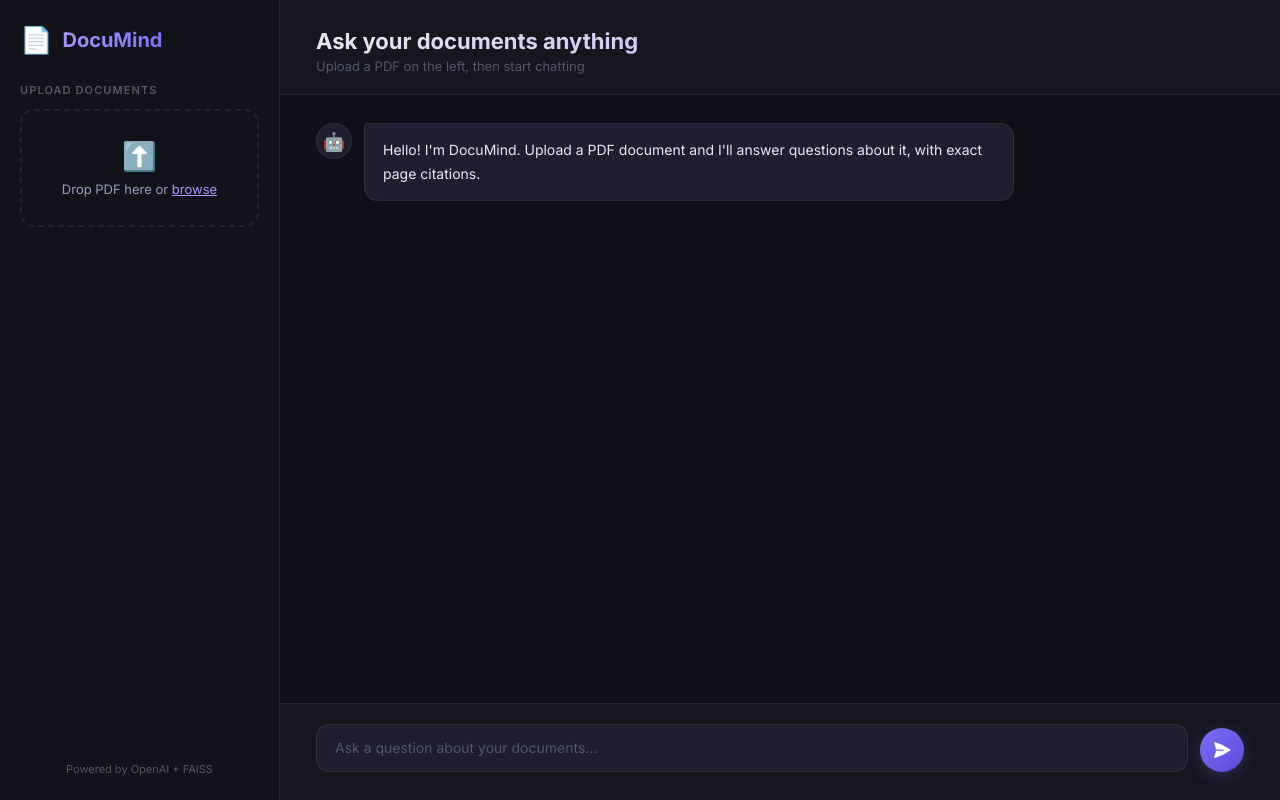
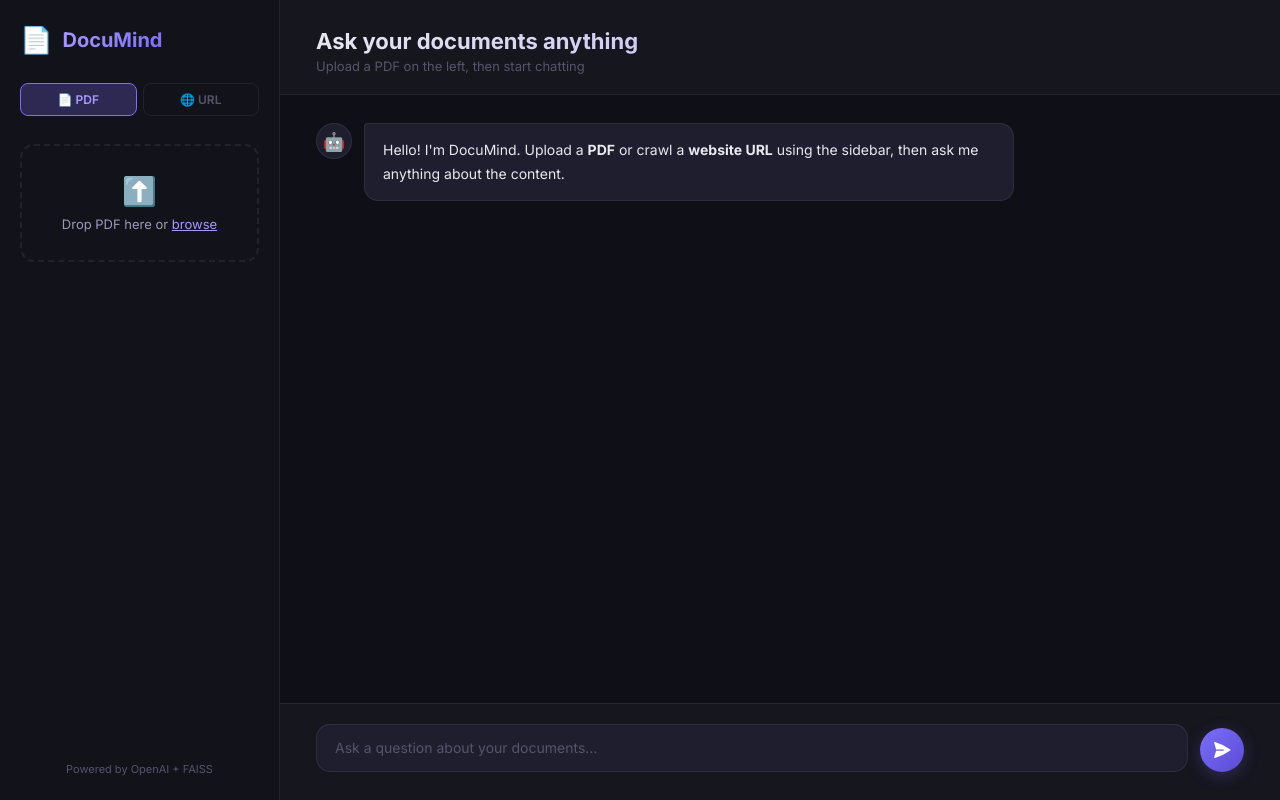
Before and after one commit to B-Anand18/DocuMind, a FastAPI app: page / in a window 1280 px wide. Run offline with FastAPI, Linux system fonts and the light colour scheme.

Commit message:
Added Web crawl

```diff
--- a/backend/main.py
+++ b/backend/main.py
@@ -4,9 +4,10 @@ main.py
 FastAPI application entry point.
 
 Endpoints:
-  GET  /          – Serves the Jinja2 HTML frontend
-  POST /upload    – Accepts a PDF, saves it, and triggers ingestion
-  POST /chat      – Accepts a question, runs RAG, returns answer + sources
+  GET  /            – Serves the Jinja2 HTML frontend
+  POST /upload      – Accepts a PDF, saves it, and triggers ingestion
+  POST /ingest-url  – Crawls a URL + child pages and indexes content
+  POST /chat        – Accepts a question, runs RAG, returns answer + sources
 """
 
 import os
@@ -19,7 +20,7 @@ from fastapi.templating import Jinja2Templates
 from pydantic import BaseModel
 from dotenv import load_dotenv
 
-from ingest import ingest_pdf
+from ingest import ingest_pdf, ingest_url
 from chat_service import answer_question
 
 load_dotenv()
@@ -42,6 +43,11 @@ templates = Jinja2Templates(directory=os.path.join(BASE_DIR, "templates"))
 # ---------------------------------------------------------------------------
 class ChatRequest(BaseModel):
     question: str
+
+
+class IngestUrlRequest(BaseModel):
+    url: str
+    max_child_urls: int = 30
 
 
 class SourceItem(BaseModel):
@@ -76,13 +82,31 @@ async def upload_pdf(file: UploadFile = File(...)):
     with open(dest_path, "wb") as buffer:
         shutil.copyfileobj(file.file, buffer)
 
-    # Trigger ingestion pipeline
     try:
         ingest_pdf(dest_path)
     except Exception as exc:
         raise HTTPException(status_code=500, detail=f"Ingestion failed: {exc}") from exc
 
     return {"message": f"'{file.filename}' uploaded and indexed successfully."}
+
+
+@app.post("/ingest-url")
+async def ingest_url_endpoint(body: IngestUrlRequest):
+    """
+    Crawl a URL and its same-domain child pages, then index the content into FAISS.
+    """
+    url = body.url.strip()
+    if not url.startswith(("http://", "https://")):
+        raise HTTPException(status_code=400, detail="URL must start with http:// or https://")
+
+    try:
+        pages_indexed = ingest_url(url, max_child_urls=body.max_child_urls)
+    except ValueError as exc:
+        raise HTTPException(status_code=422, detail=str(exc)) from exc
+    except Exception as exc:
+        raise HTTPException(status_code=500, detail=f"URL ingestion failed: {exc}") from exc
+
+    return {"message": f"Crawled and indexed {pages_indexed} page(s) from '{url}'."}
 
 
 @app.post("/chat", response_model=ChatResponse)
--- a/backend/requirements.txt
+++ b/backend/requirements.txt
@@ -9,3 +9,7 @@ pypdf
 python-dotenv
 jinja2
 python-multipart
+requests
+beautifulsoup4
+lxml
+playwright
--- a/backend/static/styles.css
+++ b/backend/static/styles.css
@@ -77,6 +77,101 @@ body {
   color: var(--text-muted);
   margin-bottom: 12px;
 }
+
+/* ── Ingest tabs (PDF / URL) ─────────────────────────────── */
+.ingest-tabs {
+  display: flex;
+  gap: 6px;
+}
+.tab-btn {
+  flex: 1;
+  padding: 8px 0;
+  font-family: var(--font);
+  font-size: 12px;
+  font-weight: 600;
+  border: 1px solid var(--border);
+  border-radius: var(--radius-sm);
+  background: transparent;
+  color: var(--text-muted);
+  cursor: pointer;
+  transition: background var(--transition), color var(--transition), border-color var(--transition);
+}
+.tab-btn:hover {
+  background: var(--bg-surface);
+  color: var(--text-secondary);
+}
+.tab-btn.active {
+  background: var(--accent-glow);
+  border-color: var(--accent);
+  color: var(--accent-light);
+}
+
+/* Ingest panels */
+.ingest-panel { display: flex; flex-direction: column; gap: 8px; }
+
+/* URL input field */
+.url-input {
+  width: 100%;
+  background: var(--bg-surface);
+  border: 1px solid var(--border);
+  border-radius: var(--radius-sm);
+  color: var(--text-primary);
+  font-family: var(--font);
+  font-size: 13px;
+  padding: 10px 14px;
+  outline: none;
+  transition: border-color var(--transition), box-shadow var(--transition);
+}
+.url-input::placeholder { color: var(--text-muted); }
+.url-input:focus {
+  border-color: var(--accent);
+  box-shadow: 0 0 0 3px var(--accent-glow);
+}
+
+/* Max pages row */
+.url-options {
+  display: flex;
+  align-items: center;
+  justify-content: space-between;
+  gap: 8px;
+}
+.url-option-label {
+  font-size: 11px;
+  color: var(--text-muted);
+}
+.url-pages-input {
+  width: 64px;
+  background: var(--bg-surface);
+  border: 1px solid var(--border);
+  border-radius: var(--radius-sm);
+  color: var(--text-primary);
+  font-family: var(--font);
+  font-size: 12px;
+  padding: 6px 10px;
+  outline: none;
+  text-align: center;
+  transition: border-color var(--transition);
+}
+.url-pages-input:focus { border-color: var(--accent); }
+
+/* Crawl button */
+.crawl-btn {
+  width: 100%;
+  padding: 10px;
+  font-family: var(--font);
+  font-size: 13px;
+  font-weight: 600;
+  border: none;
+  border-radius: var(--radius-sm);
+  background: linear-gradient(135deg, var(--accent), #5b4bd8);
+  color: #fff;
+  cursor: pointer;
+  box-shadow: 0 4px 16px var(--accent-glow);
+  transition: transform var(--transition), box-shadow var(--transition), opacity var(--transition);
+}
+.crawl-btn:hover   { transform: translateY(-1px); box-shadow: 0 6px 20px var(--accent-glow); }
+.crawl-btn:active  { transform: translateY(0); }
+.crawl-btn:disabled { opacity: .5; cursor: not-allowed; transform: none; }
 
 /* Upload zone */
 .upload-zone {
--- a/backend/templates/index.html
+++ b/backend/templates/index.html
@@ -17,16 +17,40 @@
       <span class="logo-text">DocuMind</span>
     </div>
 
-    <div class="upload-section">
-      <h3 class="section-label">Upload Documents</h3>
+    <!-- Tabs -->
+    <div class="ingest-tabs">
+      <button class="tab-btn active" id="tabPdf" onclick="switchTab('pdf')">📄 PDF</button>
+      <button class="tab-btn"        id="tabUrl" onclick="switchTab('url')">🌐 URL</button>
+    </div>
+
+    <!-- PDF Panel -->
+    <div id="panelPdf" class="ingest-panel">
       <label class="upload-zone" id="uploadZone">
         <input type="file" id="pdfInput" accept=".pdf" hidden multiple/>
         <div class="upload-icon">⬆️</div>
         <p class="upload-hint">Drop PDF here or <span class="upload-link">browse</span></p>
       </label>
       <div id="uploadStatus" class="upload-status"></div>
-      <ul id="docList" class="doc-list"></ul>
     </div>
+
+    <!-- URL Panel -->
+    <div id="panelUrl" class="ingest-panel" style="display:none;">
+      <input
+        type="url"
+        id="urlInput"
+        class="url-input"
+        placeholder="https://example.com"
+      />
+      <div class="url-options">
+        <label class="url-option-label" for="maxPages">Max child pages</label>
+        <input type="number" id="maxPages" class="url-pages-input" value="30" min="1" max="100"/>
+      </div>
+      <button class="crawl-btn" id="crawlBtn" onclick="handleUrlIngest()">🕷️ Crawl &amp; Index</button>
+      <div id="urlStatus" class="upload-status"></div>
+    </div>
+
+    <!-- Indexed sources list (shared) -->
+    <ul id="docList" class="doc-list"></ul>
 
     <div class="sidebar-footer">
       <p>Powered by OpenAI + FAISS</p>
@@ -45,7 +69,7 @@
       <div class="message assistant-message">
         <div class="avatar assistant-avatar">🤖</div>
         <div class="bubble">
-          Hello! I'm DocuMind. Upload a PDF document and I'll answer questions about it, with exact page citations.
+          Hello! I'm DocuMind. Upload a <strong>PDF</strong> or crawl a <strong>website URL</strong> using the sidebar, then ask me anything about the content.
         </div>
       </div>
     </section>
@@ -67,7 +91,15 @@
   </main>
 
   <script>
-    // ── Upload ────────────────────────────────────────────────
+    // ── Tab switching ─────────────────────────────────────────
+    function switchTab(tab) {
+      document.getElementById('panelPdf').style.display = tab === 'pdf' ? '' : 'none';
+      document.getElementById('panelUrl').style.display = tab === 'url' ? '' : 'none';
+      document.getElementById('tabPdf').classList.toggle('active', tab === 'pdf');
+      document.getElementById('tabUrl').classList.toggle('active', tab === 'url');
+    }
+
+    // ── PDF Upload ─────────────────────────────────────────────
     const pdfInput   = document.getElementById('pdfInput');
     const uploadZone = document.getElementById('uploadZone');
     const uploadStatus = document.getElementById('uploadStatus');
@@ -86,36 +118,82 @@
     async function handleFiles(files) {
       for (const file of files) {
         if (!file.name.toLowerCase().endsWith('.pdf')) {
-          showUploadStatus(`❌ ${file.name} is not a PDF.`, 'error');
+          showStatus(uploadStatus, `❌ ${file.name} is not a PDF.`, 'error');
           continue;
         }
-        showUploadStatus(`⏳ Uploading & indexing ${file.name}…`, 'loading');
+        showStatus(uploadStatus, `⏳ Uploading & indexing ${file.name}…`, 'loading');
         const formData = new FormData();
         formData.append('file', file);
         try {
           const res  = await fetch('/upload', { method: 'POST', body: formData });
           const data = await res.json();
           if (res.ok) {
-            showUploadStatus(`✅ ${data.message}`, 'success');
-            addDocBadge(file.name);
+            showStatus(uploadStatus, `✅ ${data.message}`, 'success');
+            addDocBadge('📄 ' + file.name);
           } else {
-            showUploadStatus(`❌ ${data.detail || 'Upload failed.'}`, 'error');
+            showStatus(uploadStatus, `❌ ${data.detail || 'Upload failed.'}`, 'error');
           }
         } catch {
-          showUploadStatus('❌ Network error during upload.', 'error');
+          showStatus(uploadStatus, '❌ Network error during upload.', 'error');
         }
       }
     }
 
-    function showUploadStatus(msg, type) {
-      uploadStatus.textContent  = msg;
-      uploadStatus.className    = `upload-status ${type}`;
+    // ── URL Crawl ──────────────────────────────────────────────
+    const urlStatus = document.getElementById('urlStatus');
+    const crawlBtn  = document.getElementById('crawlBtn');
+
+    async function handleUrlIngest() {
+      const url      = document.getElementById('urlInput').value.trim();
+      const maxPages = parseInt(document.getElementById('maxPages').value, 10) || 30;
+
+      if (!url) {
+        showStatus(urlStatus, '❌ Please enter a URL.', 'error');
+        return;
+      }
+      if (!url.startsWith('http://') && !url.startsWith('https://')) {
+        showStatus(urlStatus, '❌ URL must start with http:// or https://', 'error');
+        return;
+      }
+
+      crawlBtn.disabled = true;
+      showStatus(urlStatus, `⏳ Crawling ${url} (up to ${maxPages} pages)…`, 'loading');
+
+      try {
+        const res  = await fetch('/ingest-url', {
+          method:  'POST',
+          headers: { 'Content-Type': 'application/json' },
+          body:    JSON.stringify({ url, max_child_urls: maxPages }),
+        });
+        const data = await res.json();
+        if (res.ok) {
+          showStatus(urlStatus, `✅ ${data.message}`, 'success');
+          addDocBadge('🌐 ' + new URL(url).hostname);
+        } else {
+          showStatus(urlStatus, `❌ ${data.detail || 'Crawl failed.'}`, 'error');
+        }
+      } catch {
+        showStatus(urlStatus, '❌ Network error during crawl.', 'error');
+      }
+
+      crawlBtn.disabled = false;
     }
 
-    function addDocBadge(name) {
+    // Enter key triggers crawl from URL input
+    document.getElementById('urlInput').addEventListener('keydown', e => {
+      if (e.key === 'Enter') handleUrlIngest();
+    });
+
+    // ── Shared helpers ─────────────────────────────────────────
+    function showStatus(el, msg, type) {
+      el.textContent = msg;
+      el.className   = `upload-status ${type}`;
+    }
+
+    function addDocBadge(label) {
       const li = document.createElement('li');
       li.className   = 'doc-badge';
-      li.textContent = `📄 ${name}`;
+      li.textContent = label;
       docList.appendChild(li);
     }
 
```
Also changed, not shown: backend/ingest.py (+41 -24 lines).
